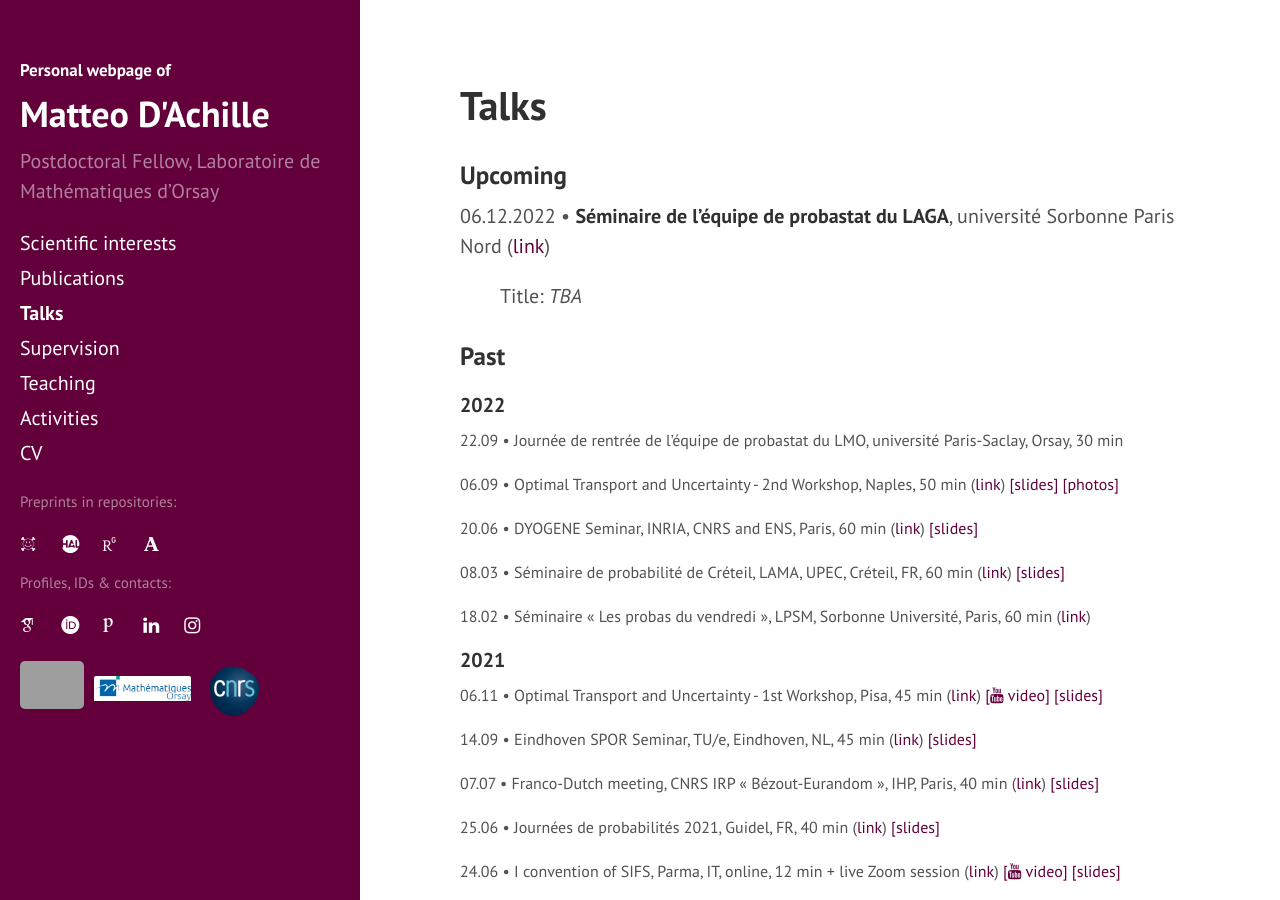
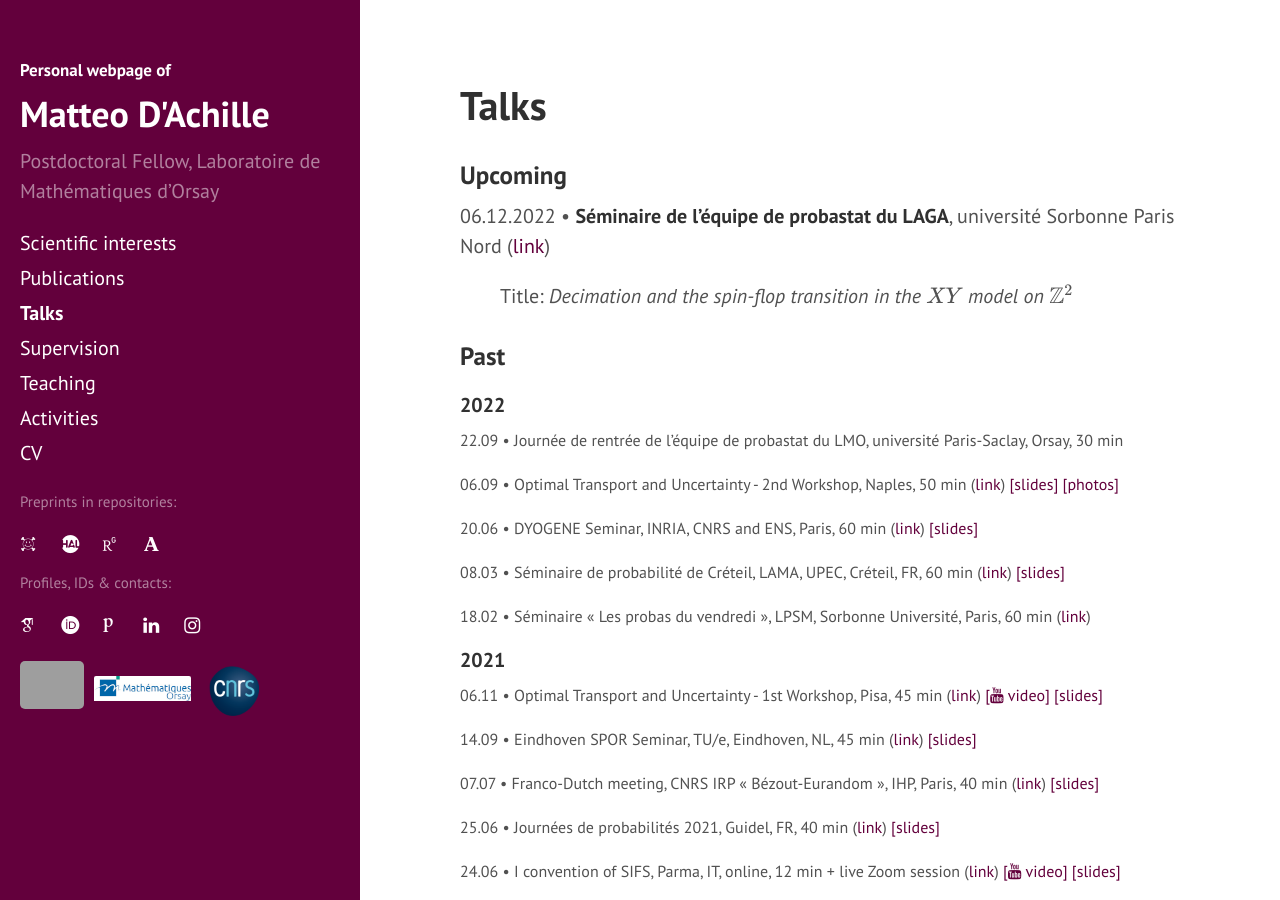
Before and after one commit to matteodachille/matteodachille.github.io, a Jekyll site: the page built from talks.md, in a window 1280 px wide and 900 px high. Built offline with Jekyll 4.4.1, drawn with Linux system fonts in a browser that asks for light colours; nearby versions of some CDN libraries; some web fonts are replaced; formulas are drawn with MathJax 3; grey boxes are pictures that could not be loaded.

Commit message:
Added details of next talk

```diff
--- a/talks.md
+++ b/talks.md
@@ -28,7 +28,7 @@ s
 06.12.2022 &#x2022; **Séminaire de l'équipe de probastat du LAGA**, université Sorbonne Paris Nord ([link](https://www.math.univ-paris13.fr/laga/index.php/fr/ps/seminaires){:target="_blank"})
 {: style="font-size: 20px" }
 
-Title: _TBA_
+Title: _Decimation and the spin-flop transition in the \\(XY\\) model on \\(\mathbb{Z}^2\\)_
 {: style="margin-left: 40px" }
 
 
```
